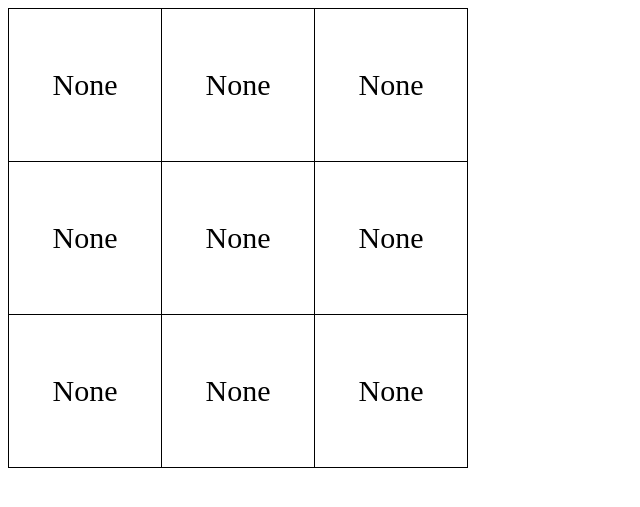
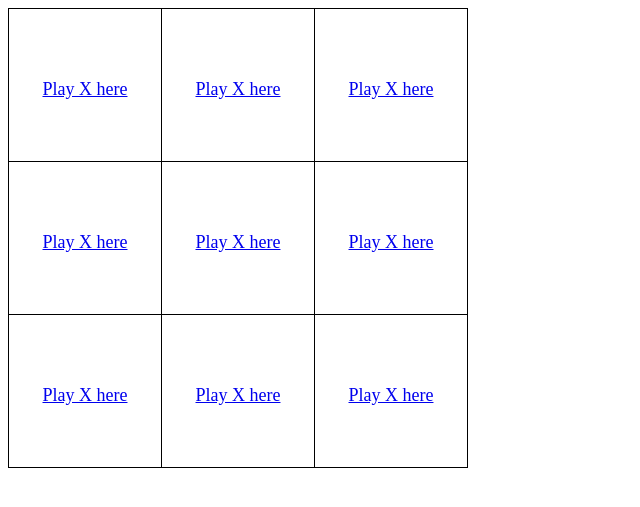
Before and after one commit to ksg-dev/tic-tac-toe, a Flask app: page / in a window 1280 px wide. Shown: the top 507 px of the page, without its empty margins (0-640 px from the left). Run offline with Flask 3, Linux system fonts and the light colour scheme.

Commit message:
add links to select for play

```diff
--- a/templates/game.html
+++ b/templates/game.html
@@ -15,6 +15,9 @@
 			font-size: 30px;
 			text-align: center;
             }
+		td > a {
+			font-size: 18px;
+		}
     </style>
 </head>
 <body>
@@ -23,7 +26,14 @@
             <tr>
                 {% for j in range(3) %}
                     <td>
-						{{ game[i][j] }}
+<!--						if there is something at this spot in the game-->
+						{% if game[i][j] %}
+<!--							then print what is there-->
+							{{ game[i][j] }}
+						{% else %}
+<!--							show a link where player can select that space-->
+							<a href="#">Play {{ turn}} here</a>
+						{% endif %}
                     </td>
                 {% endfor %}
             </tr>
```
